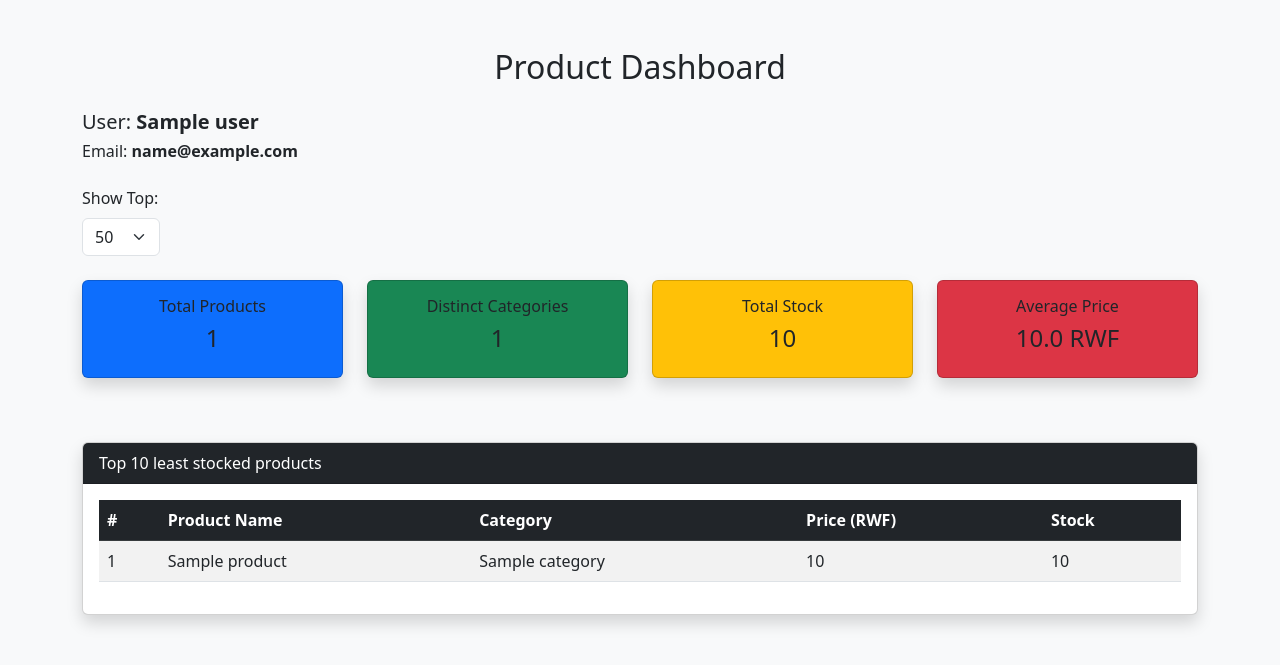
After one commit to celhakiza/Dashboard-MasterClass, a Django app: page /api_statistics/ in a window 1280 px wide. The commit adds this page. Shown: the top 665 px of the page. Run offline with Django 5.2, Linux system fonts and the light colour scheme; tables that the repository leaves empty hold one stand-in row (values such as "Sample post"); a database or web service that is not in the repository returns one stand-in record (values such as "Sample title"); data that the repository does not hold is empty.

Commit message:
added other codes

```diff
--- a/Dashboard/Dashboard/urls.py
+++ b/Dashboard/Dashboard/urls.py
@@ -21,6 +21,7 @@ from main import views
 urlpatterns = [
     path('admin/', admin.site.urls),
     path('',views.index,name="Home Page"),
-    path('intro/',views.intro, name="Introduction")
-
+    path('intro/',views.intro, name="Introduction"),
+    path('api/',views.api, name="Api"),
+    path('api_statistics/',views.api_statistics,name="Statistics")
 ]
--- a/Dashboard/main/templates/main/index.html
+++ b/Dashboard/main/templates/main/index.html
@@ -98,7 +98,7 @@
                         {{ transaction.status }}
                     {% endif %}
                 </td>
-                <td>{{ transaction.date|date:"F d, Y" }}</td>
+                <td>{{ transaction.created_at|date:"F d, Y" }}</td>
             </tr>
             {% empty %}
             <tr>
--- /dev/null
+++ b/Dashboard/main/templates/main/products_dashboard.html
@@ -0,0 +1,103 @@
+<!DOCTYPE html>
+<html lang="en">
+<head>
+  <meta charset="UTF-8">
+  <title>Product Dashboard</title>
+  <link href="https://cdn.jsdelivr.net/npm/bootstrap@5.3.0/dist/css/bootstrap.min.css" rel="stylesheet">
+</head>
+
+
+<body class="bg-light">
+  <div class="container py-5">
+    <h2 class="mb-4 text-center">Product Dashboard</h2>
+
+    <!-- User Info -->
+    <div class="mb-4">
+      <h5>User: <strong>{{ user }}</strong></h5>
+      <h6>Email: <strong>{{ email }}</strong></h6>
+    </div>
+
+    <form method="get" class="row mb-4">
+    <div class="col-auto">
+        <label for="limit" class="form-label">Show Top:</label>
+        <select name="limit" id="limit" class="form-select" onchange="this.form.submit()">
+        <option value="10" {% if request.GET.limit == '10' %}selected{% endif %}>10</option>
+        <option value="20" {% if request.GET.limit == '20' %}selected{% endif %}>20</option>
+        <option value="50" {% if request.GET.limit == '50' or not request.GET.limit %}selected{% endif %}>50</option>
+        <option value="100" {% if request.GET.limit == '100' %}selected{% endif %}>100</option>
+        <option value="150" {% if request.GET.limit == '150' %}selected{% endif %}>150</option>
+        <option value="200" {% if request.GET.limit == '200' %}selected{% endif %}>200</option>
+        </select>
+    </div>
+    </form>
+
+    <!-- Summary Cards -->
+    <div class="row text-white mb-5">
+      <div class="col-md-3 mb-3">
+        <div class="card bg-primary shadow">
+          <div class="card-body text-center">
+            <h6>Total Products</h6>
+            <h4>{{ total_products|floatformat:0 }}</h4>
+          </div>
+        </div>
+      </div>
+      <div class="col-md-3 mb-3">
+        <div class="card bg-success shadow">
+          <div class="card-body text-center">
+            <h6>Distinct Categories</h6>
+            <h4>{{ distinct_categories|floatformat:0 }}</h4>
+          </div>
+        </div>
+      </div>
+      <div class="col-md-3 mb-3">
+        <div class="card bg-warning shadow">
+          <div class="card-body text-center">
+            <h6>Total Stock</h6>
+            <h4>{{ total_stock|floatformat:0 }}</h4>
+          </div>
+        </div>
+      </div>
+      <div class="col-md-3 mb-3">
+        <div class="card bg-danger shadow">
+          <div class="card-body text-center">
+            <h6>Average Price</h6>
+            <h4>{{ average_price|floatformat:1 }} RWF</h4>
+          </div>
+        </div>
+      </div>
+    </div>
+
+    <!-- Top 10 least stocked products -->
+    <div class="card shadow">
+      <div class="card-header bg-dark text-white">
+        Top 10 least stocked products
+      </div>
+      <div class="card-body table-responsive">
+        <table class="table table-striped table-hover">
+          <thead class="table-dark">
+            <tr>
+              <th>#</th>
+              <th>Product Name</th>
+              <th>Category</th>
+              <th>Price (RWF)</th>
+              <th>Stock</th>
+            </tr>
+          </thead>
+          <tbody>
+            {% for p in top_products %}
+              <tr>
+                <td>{{ forloop.counter }}</td>
+                <td>{{ p.product_name }}</td>
+                <td>{{ p.category }}</td>
+                <td>{{ p.price|floatformat:0 }}</td>
+                <td>{{ p.stock_quantity }}</td>
+              </tr>
+            {% endfor %}
+          </tbody>
+        </table>
+      </div>
+    </div>
+  </div>
+</body>
+
+</html>
--- a/Dashboard/main/views.py
+++ b/Dashboard/main/views.py
@@ -8,6 +8,10 @@ from .models import User, Error, Session, Transaction
 from datetime import timedelta
 from django.http import HttpResponse
 from .models import DashboardStat,Transaction,Error, User,Session
+from django.db import connection
+from types import SimpleNamespace
+import requests
+import json
 
 #    stats = DashboardStat.objects.latest('created_at')
 #    transactions = Transaction.objects.all().order_by('-created_at') #this sort data from the latest and list all rows from the trans
@@ -33,25 +37,56 @@ from .models import DashboardStat,Transaction,Error, User,Session
 # Get user count
 
 def index(request):
-    user_count = User.objects.count()
+
+    with connection.cursor() as cursor:
+        cursor.execute("SELECT COUNT(*) from main_user")
+        user_count = cursor.fetchone()[0]
+
+    #user_count = User.objects.count()
 
     # Calculate total revenue from all successful transactions
-    total_revenue = Transaction.objects.filter(status='Paid').aggregate(
-        total=Sum('amount')
-    )['total'] or 0
+        cursor.execute("SELECT SUM(amount) from main_transaction where status = 'Paid'")
+        total_revenue = cursor.fetchone()[0]
+
+        cursor.execute("SELECT COUNT(*) from main_session where created_at::date = CURRENT_DATE")
+        learned_sessions = cursor.fetchone()[0]
+
+    # total_revenue = Transaction.objects.filter(status='Paid').aggregate(
+    #     total=Sum('amount')
+    # )['total'] or 0
 
     # For last 7 days stats:
-    date_filter = timezone.now() - timedelta(days=7)
-    today_errors = Error.objects.filter(
-        created_at__gte=date_filter
-    ).count()
+    # date_filter = timezone.now() - timedelta(days=7)
+    # today_errors = Error.objects.filter(
+    #     created_at__gte=date_filter
+    # ).count()
+        cursor.execute("""
+            SELECT COUNT(*)
+            FROM main_error
+            WHERE created_at >= CURRENT_DATE - INTERVAL '7 days'
+        """)
+        today_errors = cursor.fetchone()[0]
+
     # Get active sessions count (example: sessions created today)
-    learned_sessions = Session.objects.filter(
-        created_at__date=timezone.now().date()
-    ).count()
+    # learned_sessions = Session.objects.filter(
+    #     created_at__date=timezone.now().date()
+    # ).count()
 
     # Get recent transactions
-    recent_transactions = Transaction.objects.order_by('created_at')[:10]
+
+        cursor.execute("SELECT * FROM main_transaction ORDER BY created_at DESC LIMIT 5")
+        rows = cursor.fetchall()
+        recent_transactions =[
+        SimpleNamespace(
+        id=row[0],
+        name=row[1],
+        amount=row[2],
+        status=row[3],
+        created_at=row[4]
+        )
+        for row in rows
+        ]
+        #recent_transactions = Transaction.objects.order_by('created_at')[:10]
 
     context = {
         'users': user_count,
@@ -65,3 +100,63 @@ def index(request):
 
 def intro(request):
     return HttpResponse("We are done!!")
+
+
+def api(request):
+
+
+    url = "https://iriseducationapp.com/api/get_student_details"
+
+    payload = json.dumps({
+    "student_code": "V1645"
+    })
+    headers = {
+    'Content-Type': 'application/json',
+    'Cookie': 'PHPSESSID=a6989da398d0ab0b1bf077a48264107e'
+    }
+
+    response = requests.request("GET", url, headers=headers, data=payload)
+
+    # return HttpResponse(response.text)
+    response = response.json()
+    name = response.get("name")
+    return HttpResponse(name)
+
+
+def api_statistics(request):
+
+    url = "https://vonsung.co.rw/trainingapi/getdata"
+
+    payload = json.dumps({
+    "format": "json",
+    "limit":request.GET.get('limit','50')
+    })
+    headers = {
+    'email': 'celestin.hakizimana@vonsung.co.rw',
+    'phone': '+250785034947',
+    'Content-Type': 'application/json',
+    'Cookie': 'ci_session=a7de08c3b3a584ce22bc8d127e4e2a4b4a88a2e9'
+    }
+
+    response = requests.request("POST", url, headers=headers, data=payload)
+
+    # Get data from json response (first check from your Postman how the data looks like)
+    data = response.json()
+    products = data.get("products", [])
+    categories = list(set(p['category'] for p in products))
+    total_products = len(products)
+    total_stock = sum(int(p['stock_quantity']) for p in products)
+    avg_price = round(sum(float(p['price']) for p in products)/total_products)
+ # Top 10 by stock
+    top_products = sorted(products, key=lambda x: int(x['stock_quantity']),
+    reverse=False)[:10]
+    context = {
+    "user": data.get("user"),
+    "email": data.get("email"),
+    "total_products": total_products,
+    "distinct_categories": len(categories),
+    "total_stock": total_stock,
+    "average_price": avg_price,
+    "top_products": top_products,
+    }
+    return render(request, "main/products_dashboard.html", context)
```
Also changed, not shown: Dashboard/main/templates/main/products_dashboard3.html (added, +88 -0 lines), 6 other files.
